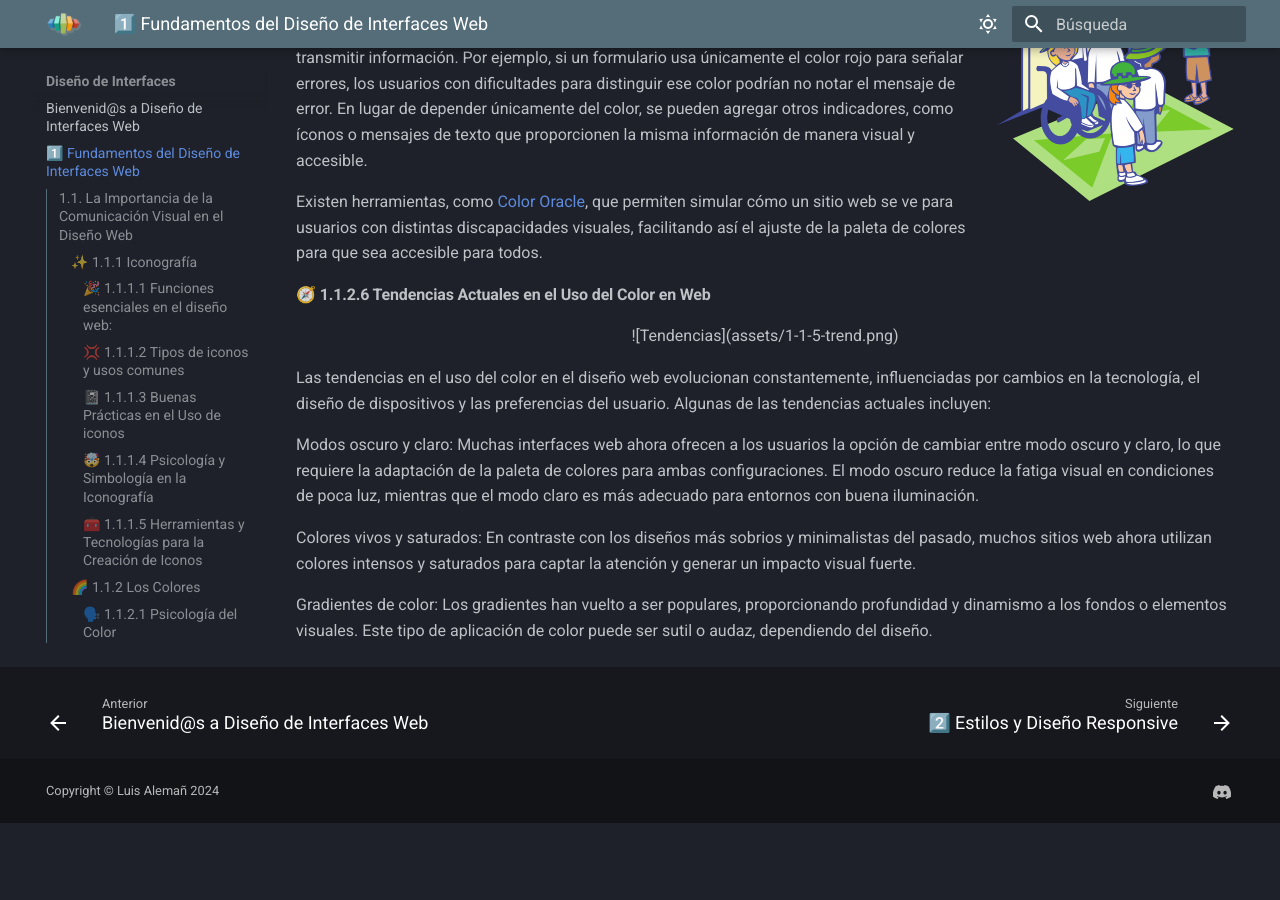
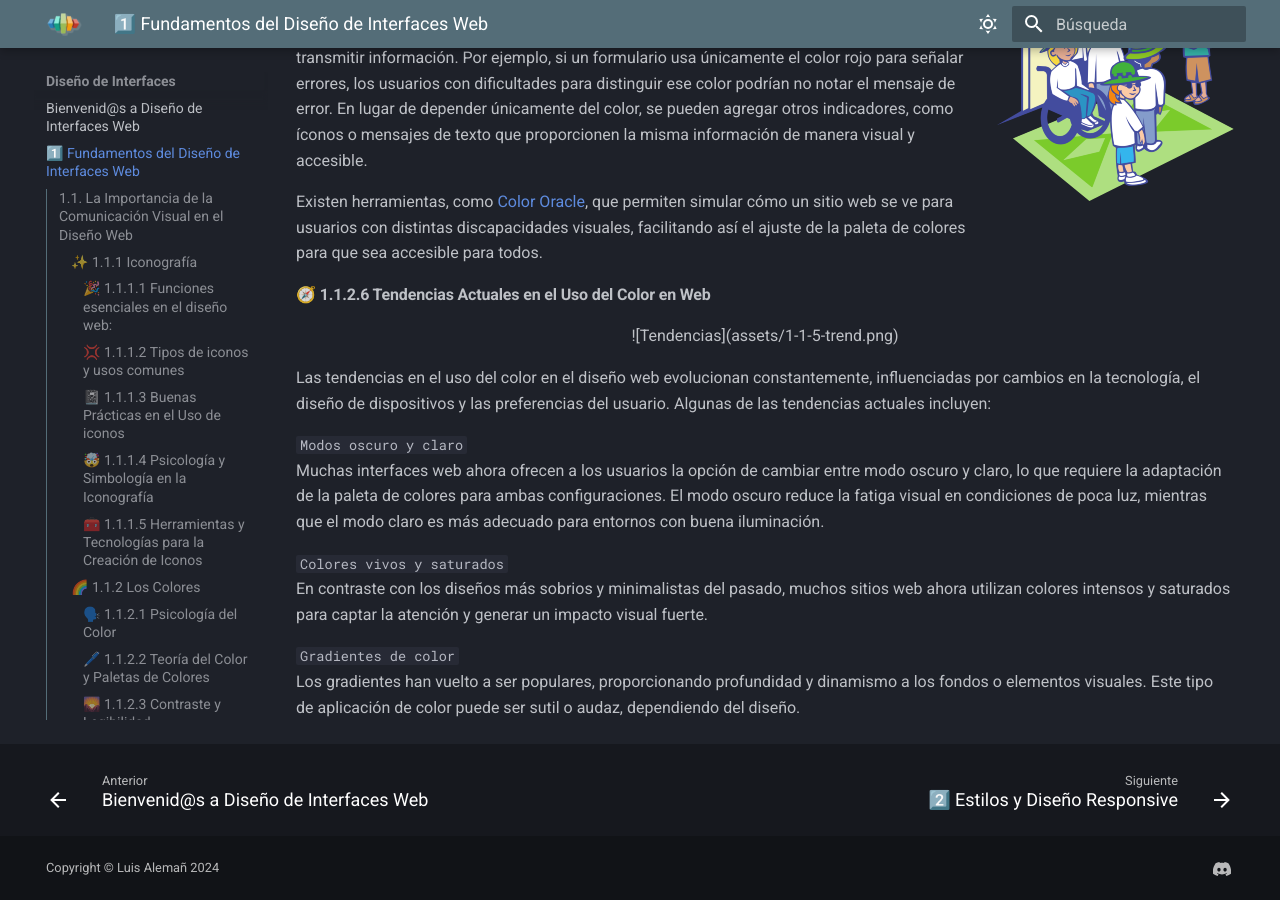
Before and after one commit to lupastance/interfaces, an MkDocs documentation site: the page built from docs/1 - Fundamentos del Diseño de Interfaces Web.md, in a window 1280 px wide and 900 px high, scrolled down 8021 px. Built offline with MkDocs 1.6.1 and Material for MkDocs 9.7.7, drawn with Linux system fonts in a browser that asks for light colours; before the commit the page ends 8844 px from its top, so only the background shows below that.

Commit message:
nuevo contenido

```diff
--- a/docs/1 - Fundamentos del Diseño de Interfaces Web.md
+++ b/docs/1 - Fundamentos del Diseño de Interfaces Web.md
@@ -216,8 +216,11 @@
 
 Las tendencias en el uso del color en el diseño web evolucionan constantemente, influenciadas por cambios en la tecnología, el diseño de dispositivos y las preferencias del usuario. Algunas de las tendencias actuales incluyen:
 
-Modos oscuro y claro: Muchas interfaces web ahora ofrecen a los usuarios la opción de cambiar entre modo oscuro y claro, lo que requiere la adaptación de la paleta de colores para ambas configuraciones. El modo oscuro reduce la fatiga visual en condiciones de poca luz, mientras que el modo claro es más adecuado para entornos con buena iluminación.
+`Modos oscuro y claro` <br>
+Muchas interfaces web ahora ofrecen a los usuarios la opción de cambiar entre modo oscuro y claro, lo que requiere la adaptación de la paleta de colores para ambas configuraciones. El modo oscuro reduce la fatiga visual en condiciones de poca luz, mientras que el modo claro es más adecuado para entornos con buena iluminación.
 
-Colores vivos y saturados: En contraste con los diseños más sobrios y minimalistas del pasado, muchos sitios web ahora utilizan colores intensos y saturados para captar la atención y generar un impacto visual fuerte.
+`Colores vivos y saturados` <br>
+En contraste con los diseños más sobrios y minimalistas del pasado, muchos sitios web ahora utilizan colores intensos y saturados para captar la atención y generar un impacto visual fuerte.
 
-Gradientes de color: Los gradientes han vuelto a ser populares, proporcionando profundidad y dinamismo a los fondos o elementos visuales. Este tipo de aplicación de color puede ser sutil o audaz, dependiendo del diseño.
+`Gradientes de color` <br>
+Los gradientes han vuelto a ser populares, proporcionando profundidad y dinamismo a los fondos o elementos visuales. Este tipo de aplicación de color puede ser sutil o audaz, dependiendo del diseño.
```
